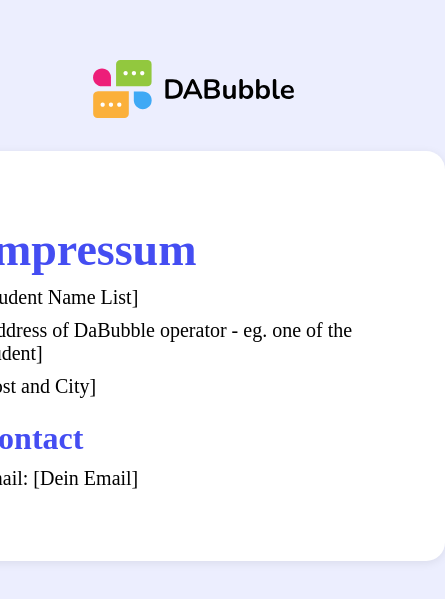
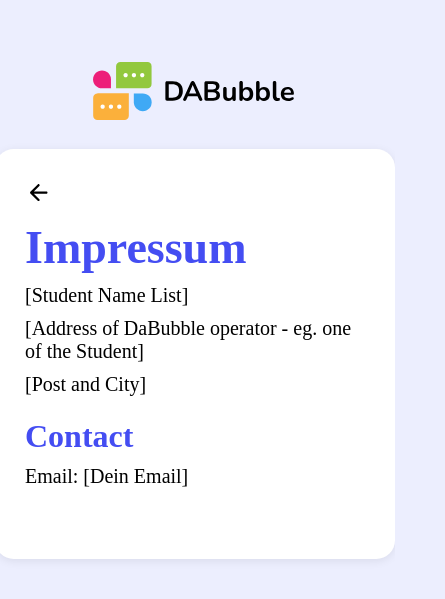
Before and after one commit to JMthe3rd/DaBubble-Frontend, an Angular app: page /impressum in a window 390 px wide. Shown: the part 111-710 px from the top of the page, 445 px wide, since content can reach past the window. Built offline with nearby package versions, Linux system fonts and the light colour scheme.

Commit message:
Impressum Component Responsive

```diff
--- a/src/app/impressum/impressum.component.scss
+++ b/src/app/impressum/impressum.component.scss
@@ -27,8 +27,7 @@
   flex-direction: column;
 
   .impressum-container {
-    width: 50rem;
-    height: 50rem;
+    width: 40rem;
     @include flex-direction-column();
     align-items: center;
 
@@ -42,6 +41,7 @@
       display: flex;
       flex-direction: column;
       justify-content: center;
+      margin-top: 3rem;
 
       .impressum-img {
         width: 2.8rem;
```
